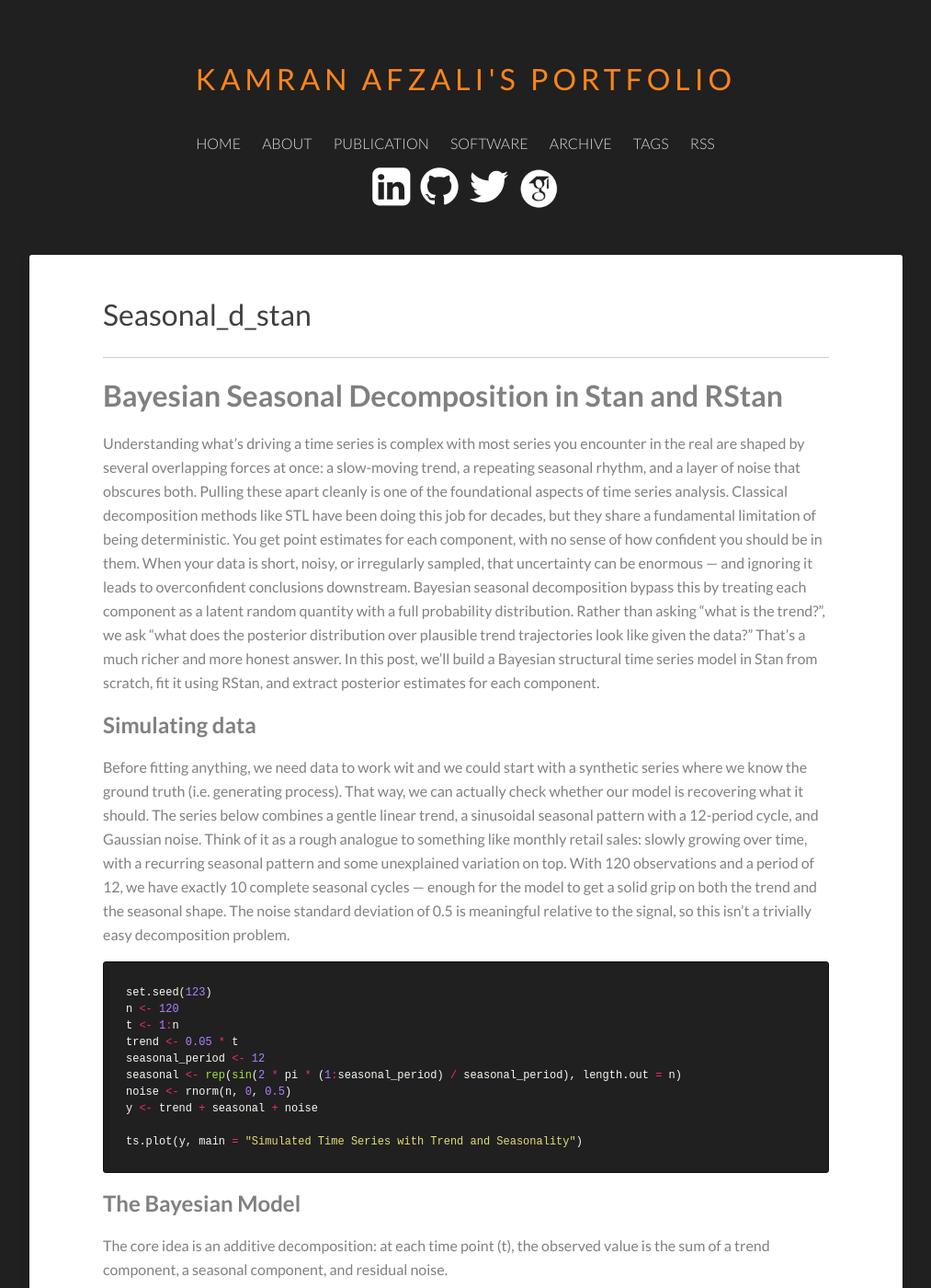
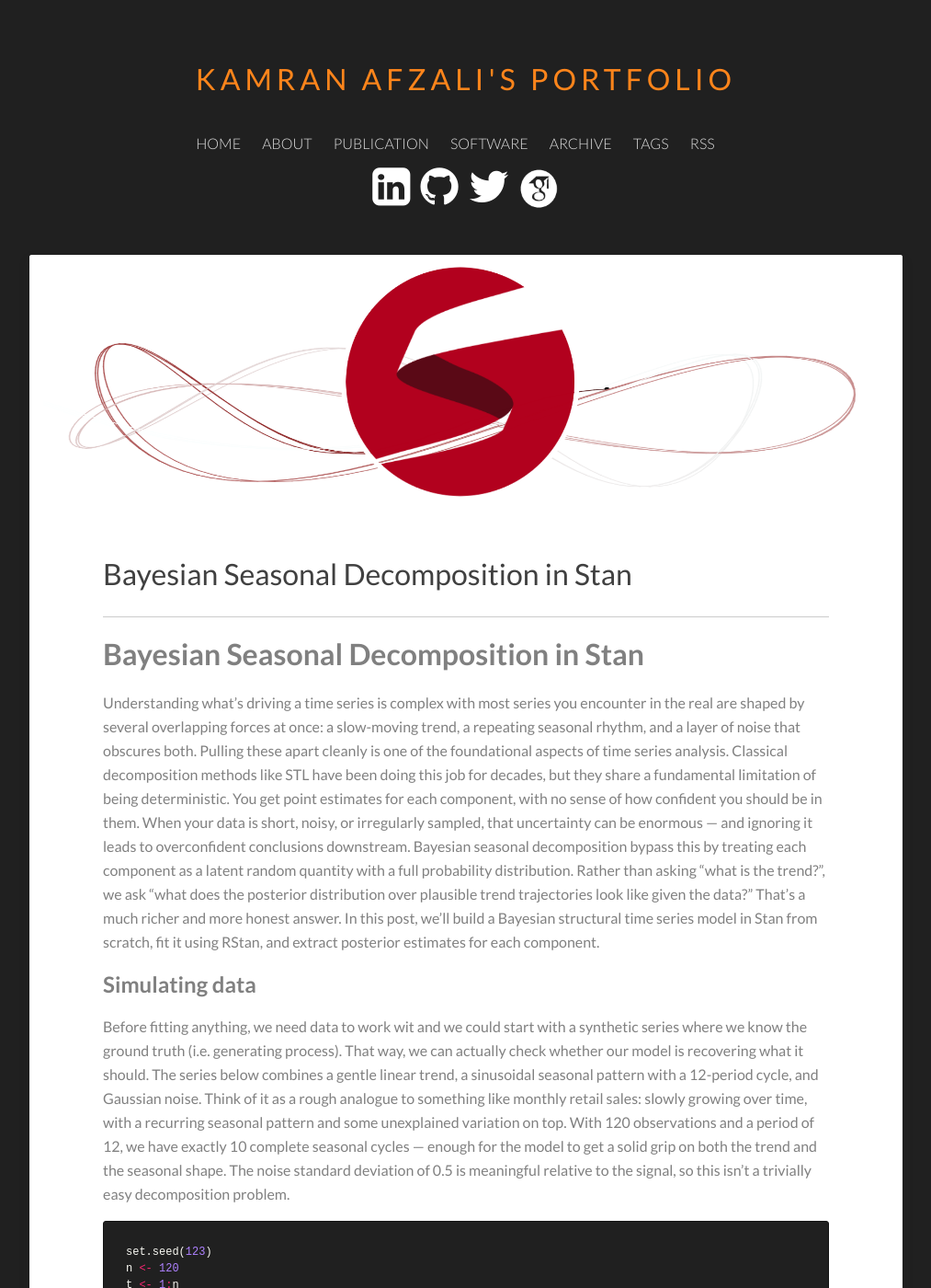
Before and after one commit to Kamran-Afzali/Kamran-Afzali.github.io, a Jekyll site: the page built from _posts/2026-05-25-Seasonal_D_STAN.md, in a window 1280 px wide and 1400 px high. Shown: the whole window at 92% size, without its empty margins (133-1146 px from the left). Built offline with Jekyll 4.4.1, drawn with Linux system fonts in a browser that asks for light colours; our own code applies the rules of GitHub Pages for plain Markdown files; some of the changed text lies outside the part shown.

Commit message:
Update 2026-05-25-Seasonal_D_STAN.md

````diff
--- a/_posts/2026-05-25-Seasonal_D_STAN.md
+++ b/_posts/2026-05-25-Seasonal_D_STAN.md
@@ -1,4 +1,13 @@
-# Bayesian Seasonal Decomposition in Stan and RStan
+---
+layout: post
+categories: posts
+title: Bayesian Seasonal Decomposition in Stan
+featured-image: /images/stan.png
+tags: [STAN, Time seires, Bayes]
+date-string: May 2026
+---
+
+# Bayesian Seasonal Decomposition in Stan
 
 Understanding what's driving a time series is complex with most series you encounter in the real are shaped by several overlapping forces at once: a slow-moving trend, a repeating seasonal rhythm, and a layer of noise that obscures both. Pulling these apart cleanly is one of the foundational aspects of time series analysis. Classical decomposition methods like STL have been doing this job for decades, but they share a fundamental limitation of being deterministic. You get point estimates for each component, with no sense of how confident you should be in them. When your data is short, noisy, or irregularly sampled, that uncertainty can be enormous — and ignoring it leads to overconfident conclusions downstream. Bayesian seasonal decomposition bypass this by treating each component as a latent random quantity with a full probability distribution. Rather than asking "what is the trend?", we ask "what does the posterior distribution over plausible trend trajectories look like given the data?" That's a much richer and more honest answer. In this post, we'll build a Bayesian structural time series model in Stan from scratch, fit it using RStan, and extract posterior estimates for each component.
 
@@ -21,7 +30,7 @@ ts.plot(y, main = "Simulated Time Series with Trend and Seasonality")
 ```
 
 
-## The Bayesian Model
+## Bayesian Modeling
 
 The core idea is an additive decomposition: at each time point \(t\), the observed value is the sum of a trend component, a seasonal component, and residual noise.
 
````
